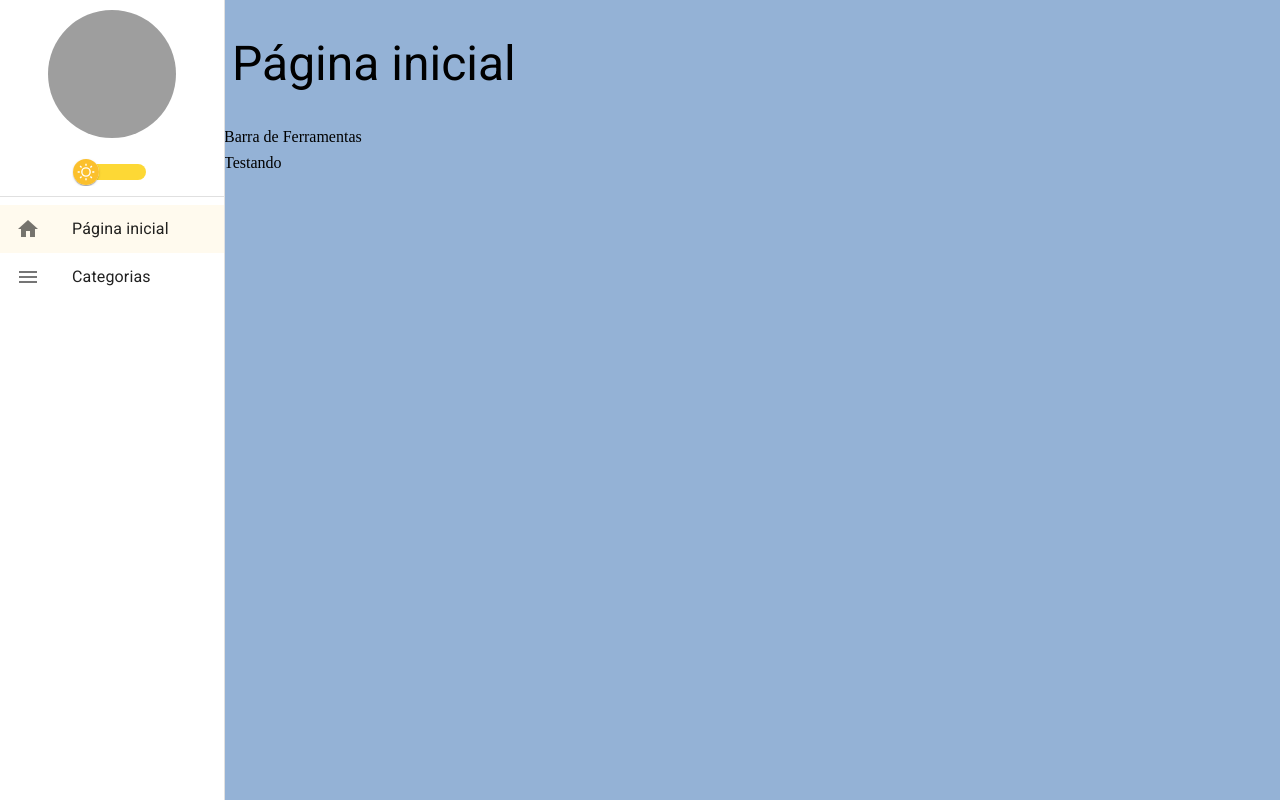
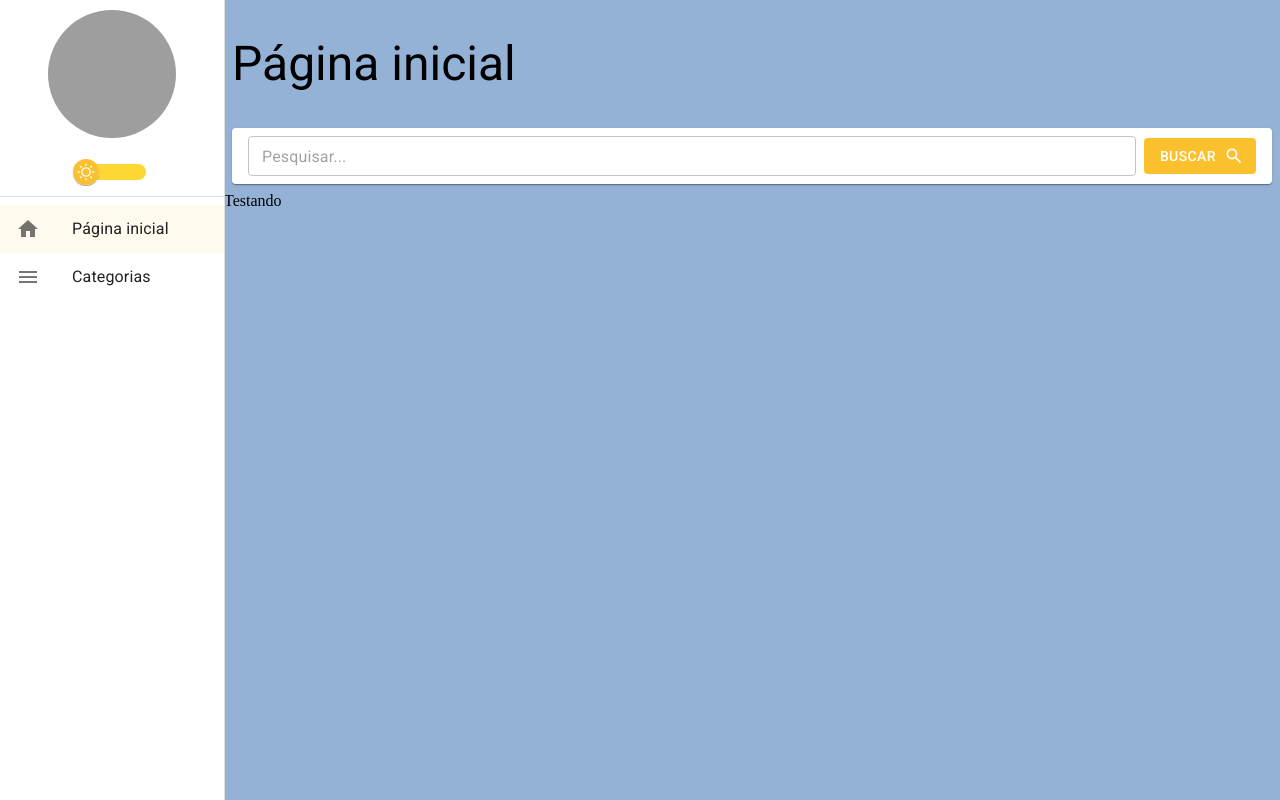
Before and after one commit to GabrielCarvalho1997/store, a React (Vite) app: page /home in a window 1280 px wide. Built offline with nearby package versions, Linux system fonts and the light colour scheme; grey boxes are pictures that could not be loaded.

Commit message:
barra de pesquisa

```diff
--- /dev/null
+++ b/src/components/barraDeFerramentas/BarraDeFerramentas.tsx
@@ -0,0 +1,53 @@
+import { ReactNode } from 'react';
+import { Box, TextField, Button, Paper, useTheme, Icon } from '@mui/material';
+
+type Props = {
+  children: ReactNode;
+};
+
+interface IBarraDeFerramentasProps {
+  textoDaBusca?: string;
+  mostrarInputBusca?: boolean;
+  mudarTextoDaBusca?: (novoTexto: string) => void;
+}
+
+export const BarraDeFerramentas = ({
+  textoDaBusca = '',
+  mostrarInputBusca = false,
+  mudarTextoDaBusca,
+}: IBarraDeFerramentasProps) => {
+  const theme = useTheme();
+
+  return (
+    <Box
+      display="flex"
+      alignItems="center"
+      height={theme.spacing(5)}
+      marginX={1}
+      padding={1}
+      paddingX={2}
+      gap={1}
+      component={Paper}
+    >
+      {mostrarInputBusca && (
+        <TextField
+          size="small"
+          placeholder="Pesquisar..."
+          fullWidth
+          value={textoDaBusca}
+          onChange={(e) => mudarTextoDaBusca?.(e.target.value)}
+        />
+      )}
+      <Box display="flex" flex={1} justifyContent="end">
+        <Button
+          variant="contained"
+          color="primary"
+          disableElevation
+          endIcon={<Icon>search</Icon>}
+        >
+          Buscar
+        </Button>
+      </Box>
+    </Box>
+  );
+};
--- a/src/components/btnTema/BtnTheme.tsx
+++ b/src/components/btnTema/BtnTheme.tsx
@@ -1,4 +1,5 @@
 import { Button, Switch, FormControlLabel, styled } from '@mui/material';
+import { display } from '@mui/system';
 import { useAppThemeContext } from 'context/themeContext/ThemeContext';
 
 const MaterialUISwitch = styled(Switch)(({ theme }) => ({
--- a/src/components/index.ts
+++ b/src/components/index.ts
@@ -1 +1,2 @@
 export * from './drawer/MenuLateral';
+export * from './barraDeFerramentas/BarraDeFerramentas';
--- a/src/pages/dashboard/Dashboard.tsx
+++ b/src/pages/dashboard/Dashboard.tsx
@@ -1,10 +1,11 @@
+import { BarraDeFerramentas } from 'components';
 import { LayoutBaseDePagina } from 'layouts/LayoutBaseDePagina';
 
 export const Dashboard = () => {
   return (
     <LayoutBaseDePagina
       titulo="Página inicial"
-      barraDeFerramentas={<>Barra de Ferramentas</>}
+      barraDeFerramentas={<BarraDeFerramentas mostrarInputBusca />}
     >
       Testando
     </LayoutBaseDePagina>
--- a/src/themes/DarkTheme.ts
+++ b/src/themes/DarkTheme.ts
@@ -3,6 +3,7 @@ import { cyan, yellow } from '@mui/material/colors';
 
 export const DarkTheme = createTheme({
   palette: {
+    mode: 'dark',
     primary: {
       main: '#003892',
       dark: '#001e3c',
@@ -20,4 +21,9 @@ export const DarkTheme = createTheme({
       default: '#202124',
     },
   },
+  typography: {
+    allVariants: {
+      color: 'white',
+    },
+  },
 });
```
